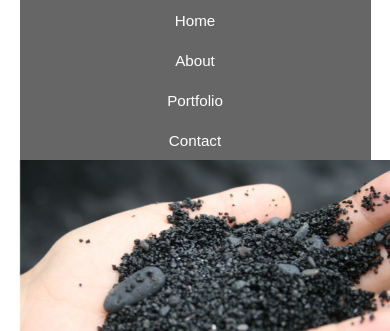
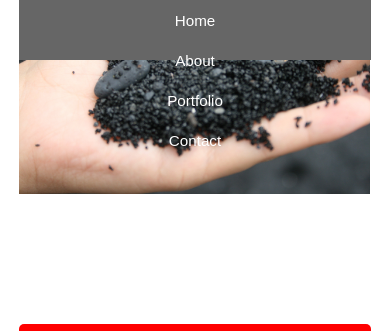
Before and after one commit to Keopaseutb/Responsive-Theme-HTML5-CSS3, a plain HTML site: page index.html in a window 390 px wide. Shown: the top 331 px of the page. Drawn offline with Linux system fonts and the light colour scheme.

Commit message:
the styling is cleaned up

```diff
--- a/css/style.css
+++ b/css/style.css
@@ -1,9 +1,4 @@
 body {
- /* background-image: url('img/Optimized-background-Normal.png');
-  background-size: 100%;
-  background-repeat: no-repeat;
-  background-attachment: fixed;*/
-  /*background-color: #c9e9ff;*/
   color: #000305;
   font-size: 87.5%; /* Base font size is 14px */
   font-family: Arial, 'Lucida Sans Unicode';
@@ -36,6 +31,8 @@ a:hover, a:active {
 .mainHeader nav {
   background-color: #666;
   height: 40px;
+  position: relative;
+  /*top: 40px;*/
   /*border-radius: 5px;
   -moz-border-radius: 5px;
   -webkit-border-radius: 5px;*/
@@ -48,9 +45,8 @@ a:hover, a:active {
 
 
 .mainHeader nav ul li {
-  float: left;
+  float: right;
   display: inline;
-  margin: 0 auto;
 }
 
 .mainHeader nav a:link, .mainHeader nav a:visited {
@@ -81,6 +77,7 @@ a:hover, a:active {
 .mainHeader img {
   width: 100%;
   height: auto;
+  top: -40px;
   position: fixed;
   /*margin: 0% 0;*/
   z-index: -1;
@@ -194,16 +191,18 @@ a:hover, a:active {
 @media only screen and (min-height: 150px) and (max-width: 600px)
 {
   .body {
-    width: 90%;
+    width: 90.141%;
     font-size: 95%;
   }
 
   .mainHeader img {
-    width: 100%;
+    width: 90%;
   }
 
   .mainHeader nav {
-    height: 160px;
+    height: 60px;
+    position: relative;
+    top: 0px;
   }
 
   .mainHeader nav ul {
@@ -219,7 +218,7 @@ a:hover, a:active {
   .mainHeader nav a:link, .mainHeader nav a:visited {
     padding: 10px 25px;
     height: 20px;
-    display: block;
+    display: inline-block;
   }
 
   .mainContent {
@@ -247,8 +246,8 @@ a:hover, a:active {
   }
 
   .top-sidebar img {
-  width: 100%;
-}
+    width: 100%;
+  }
 
   .top-sidebar {
     width: 94%;
--- a/index.html
+++ b/index.html
@@ -51,7 +51,7 @@
     <aside class="top-sidebar">
       <article>
           <h2>Top sidebar</h2>
-          <img src="img/Optimized-DBC.png" alt="Bo&160;Keopaseut">
+          <img src="img/Bo-Keopaseut.png" alt="Bo&160;Keopaseut">
       </article>
     </aside>
     <aside class="middle-sidebar">
```
Also changed, not shown: img/Bo-Keopaseut.png (added).
